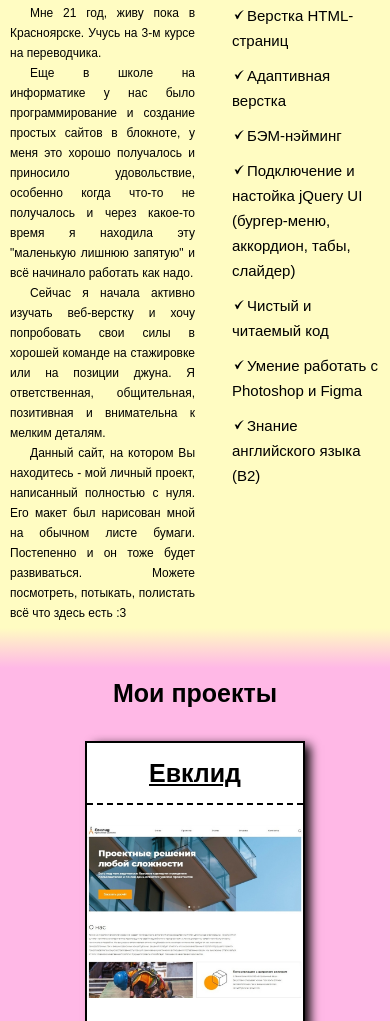
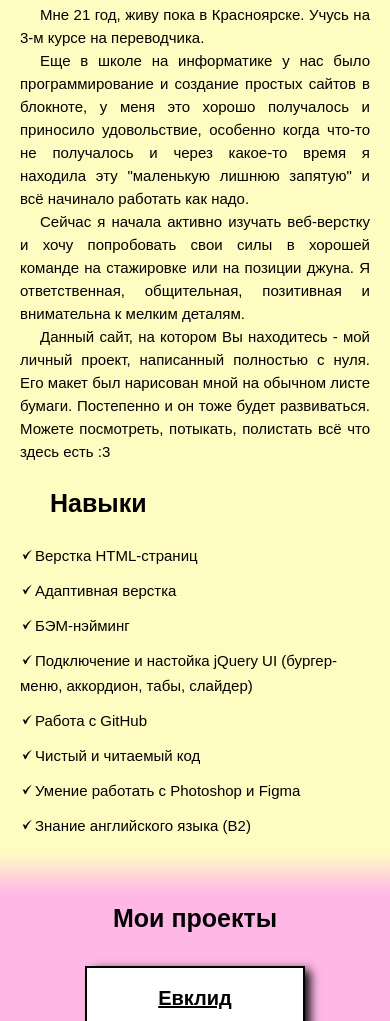
Before and after one commit to lekerrka/Lekerrka, a plain HTML site: page index.html in a window 390 px wide. Shown: the part 561-1582 px from the top of the page. Drawn offline with Linux system fonts and the light colour scheme; a web font is replaced by a local one.

Commit message:
changed font-size

```diff
--- a/css/index.css
+++ b/css/index.css
@@ -387,9 +387,23 @@ h2 {
     line-height: 1.5em;
   }
 
+  .about-container {
+    padding: 0 20px;
+    flex-wrap: wrap;
+  }
+
+  .about_content {
+    margin-bottom: 20px;
+    width: 100%;
+  }
+
+  .skills {
+    width: 100%;
+  }
+
   .about-desc {
-    font-size: 12px;
-    line-height: 20px;
+    font-size: 15px;
+    line-height: 23px;
   }
 
   .skills_list_item {
@@ -412,13 +426,13 @@ h2 {
   }
 
   .projects_block {
-    margin-bottom: 50px;
+    margin-bottom: 70px;
     width: 80%;
   }
 
   .projects_block-heading {
     padding: 10px 30px;
-    font-size: 25px;
+    font-size: 20px;
   }
 
   .projects_block-more {
@@ -428,8 +442,10 @@ h2 {
 
   .projects_block-more_content {
     padding: 10px 15px;
-    font-size: 15px;
-    line-height: 25px;
+    width: 110%;
+    left: -5%;
+    font-size: 20px;
+    line-height: 30px;
   }
 
   .contacts-heading {
--- a/index.html
+++ b/index.html
@@ -71,6 +71,7 @@
             <li class="skills_list_item"><img class="skills_tick" src="img/tick.svg">Адаптивная верстка</li>
             <li class="skills_list_item"><img class="skills_tick" src="img/tick.svg">БЭМ-нэйминг</li>
             <li class="skills_list_item"><img class="skills_tick" src="img/tick.svg">Подключение и настойка jQuery UI (бургер-меню, аккордион, табы, слайдер)</li>
+            <li class="skills_list_item"><img class="skills_tick" src="img/tick.svg">Работа с GitHub</li>
             <li class="skills_list_item"><img class="skills_tick" src="img/tick.svg">Чистый и читаемый код</li>
             <li class="skills_list_item"><img class="skills_tick" src="img/tick.svg">Умение работать с Photoshop и Figma</li>
             <li class="skills_list_item"><img class="skills_tick" src="img/tick.svg">Знание английского языка (В2)</li>
```
